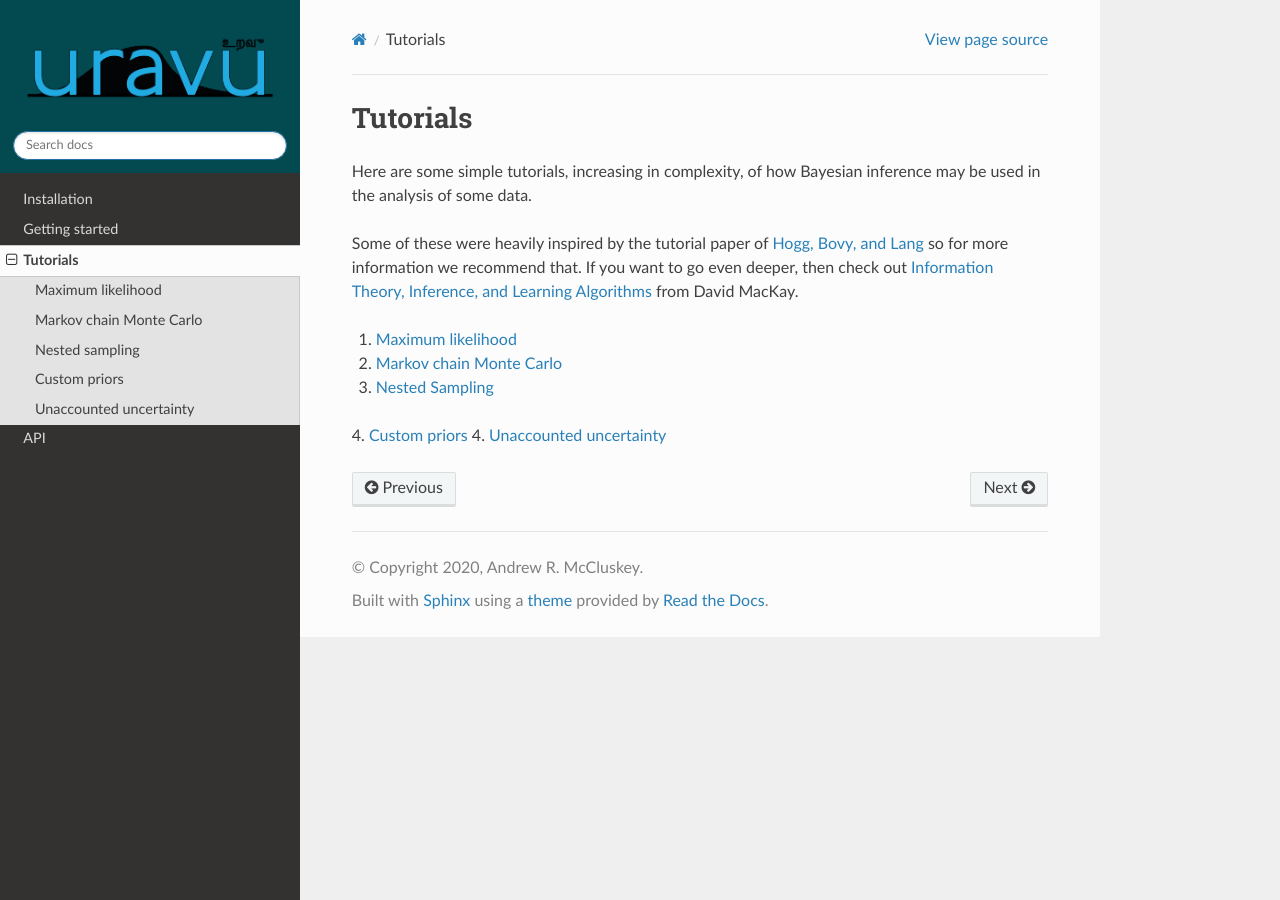
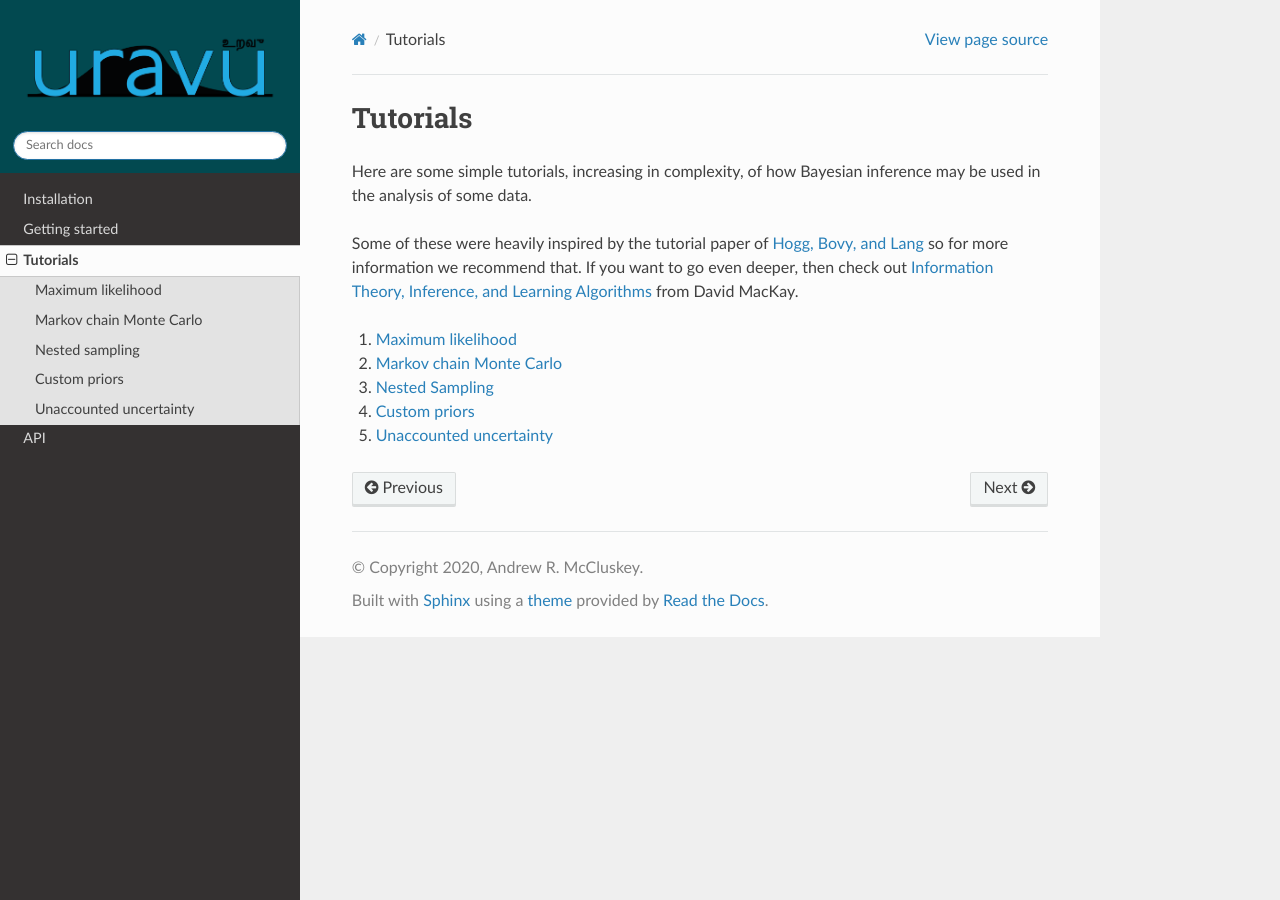
Before and after one commit to arm61/uravu, a Sphinx documentation site: the page built from docs/source/tutorials.rst, in a window 1280 px wide. Built offline with Sphinx 7.4.7 and the Read the Docs theme 2.0.0, drawn with Linux system fonts in a browser that asks for light colours; formulas are drawn with MathJax 3.

Commit message:
newline in docs

```diff
--- a/docs/source/tutorials.rst
+++ b/docs/source/tutorials.rst
@@ -10,7 +10,7 @@ If you want to go even deeper, then check out `Information Theory, Inference, an
 2. `Markov chain Monte Carlo`_
 3. `Nested Sampling`_
 4. `Custom priors`_
-4. `Unaccounted uncertainty`_
+5. `Unaccounted uncertainty`_
 
 
 .. toctree::
```
